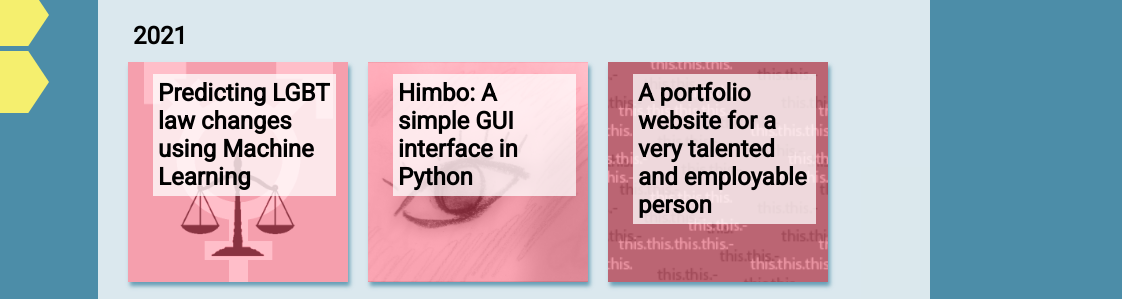
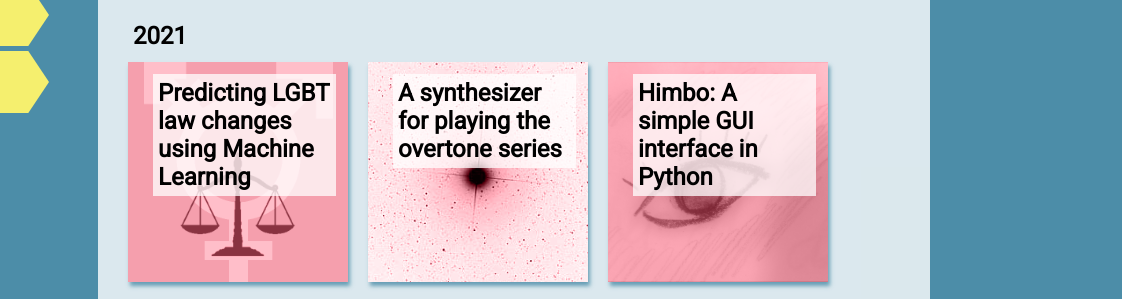
Before and after one commit to BenjaminGordonCody/BenjaminGordonCody.github.io, a plain HTML site: page projects.html in a window 1280 px wide. Shown: the part 288-587 px from the top of the page, 158-1280 px from the left. Drawn offline with Linux system fonts and the light colour scheme; a web font is replaced by a local one.

Commit message:
adding overtone synthesizer to projects page

```diff
--- a/projects.html
+++ b/projects.html
@@ -25,6 +25,12 @@
             <a class ="cardLink" href="https://github.com/BenjaminGordonCody/LGBT-Legal-Change-Analysis">
                 <div class="card" id="legalchange">
                     <h2>Predicting LGBT law changes using Machine Learning</h2>
+                </div>
+            </a>
+
+            <a class ="cardLink" href="./overtonesynth/">
+                <div class="card" id="overtonesynth">
+                    <h2>A synthesizer for playing the overtone series</h2>
                 </div>
             </a>
 
--- a/styles/styles.css
+++ b/styles/styles.css
@@ -181,6 +181,10 @@
 #nipple {
   background-image: url(../images/breasted.jpg);
   background-position: bottom;
+}
+
+#overtonesynth {
+  background-image: url(../images/overtonestari.jpg);
 }
 
 .icon {
```
Also changed, not shown: images/overtonestari.jpg (added).
